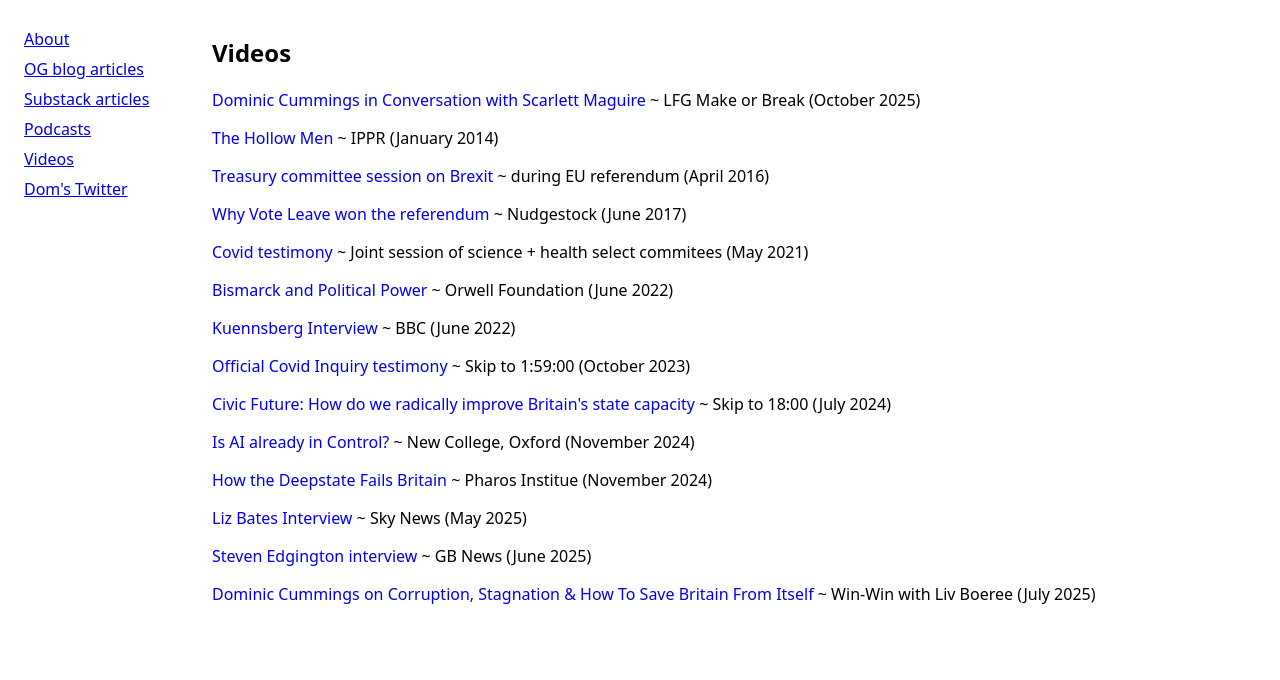
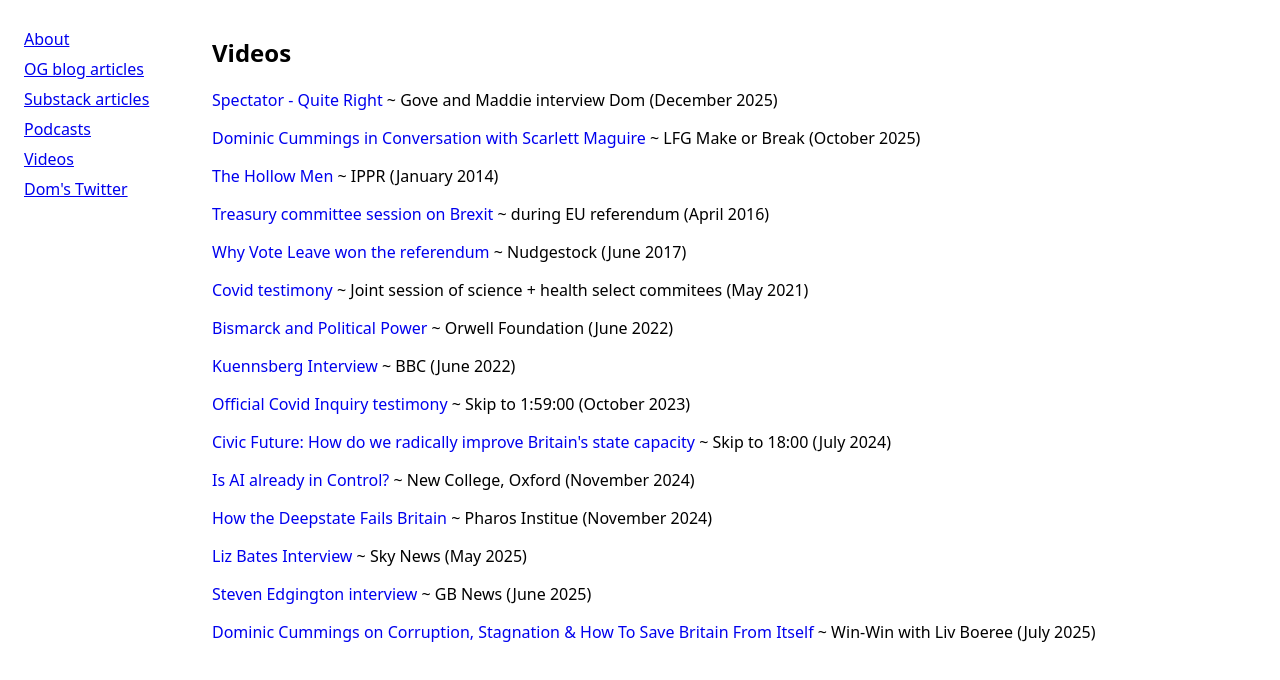
Before and after one commit to luco17/dominic_cummings_reader, an Astro site: page /videos in a window 1280 px wide. Built offline with nearby package versions, Linux system fonts and the light colour scheme; Astro itself is replaced by a stand-in of ours.

Commit message:
videos: dom on spectator

```diff
--- a/src/pages/videos.astro
+++ b/src/pages/videos.astro
@@ -2,6 +2,12 @@
 import Layout from "../layouts/Layout.astro";
 
 const vids = [
+  {
+    link: "https://www.youtube.com/watch?v=c4iI3GU6eZ4&t",
+    title: "Spectator - Quite Right",
+    context: "Gove and Maddie interview Dom",
+    date: "December 2025",
+  },
   {
     link: "https://www.youtube.com/watch?v=g911UlJMwS4",
     title: "Dominic Cummings in Conversation with Scarlett Maguire",
@@ -82,7 +88,8 @@
   },
   {
     link: "https://www.youtube.com/watch?v=boIi7cAPPnY",
-    title: "Dominic Cummings on Corruption, Stagnation & How To Save Britain From Itself",
+    title:
+      "Dominic Cummings on Corruption, Stagnation & How To Save Britain From Itself",
     context: "Win-Win with Liv Boeree",
     date: "July 2025",
   },
```
